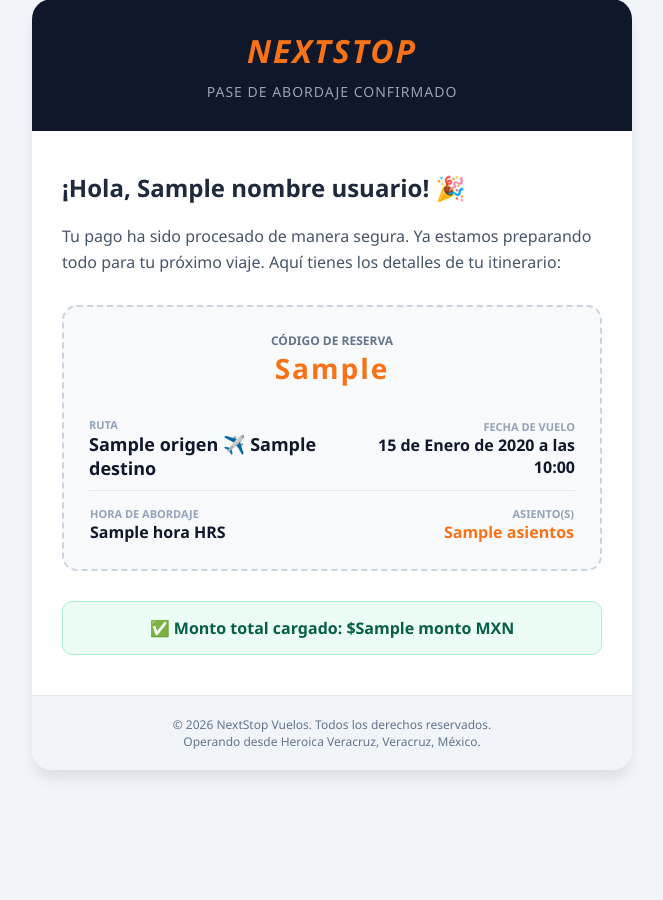
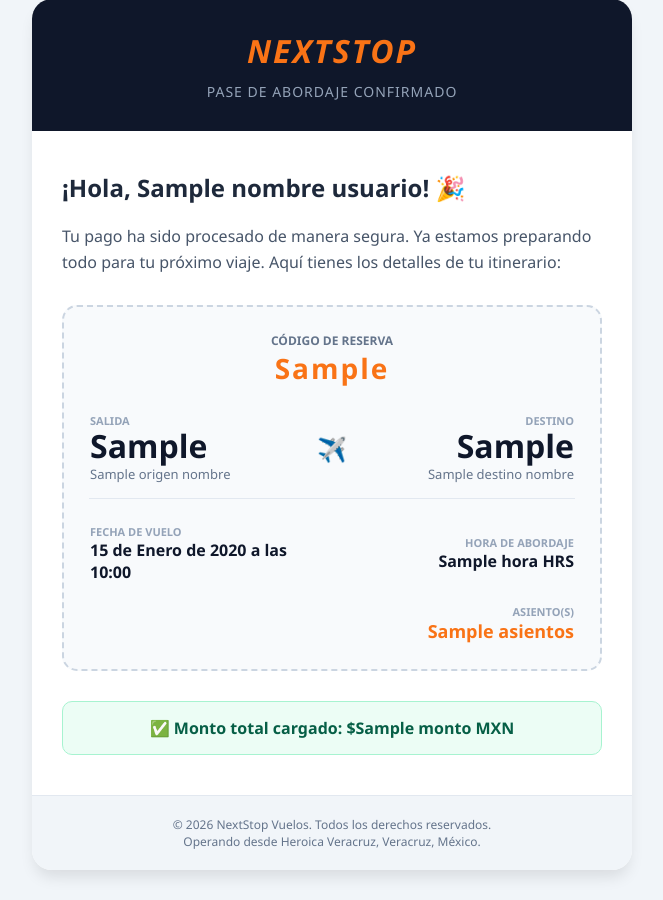
Before and after one commit to josemelas/NextStop, a Django app: template backend/reservas/templates/reservas/email_confirmacion.html in a window 1280 px wide. Shown: the part 31-931 px from the top of the page, without its empty margins (308-971 px from the left). Before the commit the page ends 808 px from the top, so only its background shows below. Run offline with Django 5.2, Linux system fonts and the light colour scheme; the template is opened without the code that fills it: most values are stand-ins (such as "Sample title", 1, 10 or a date in 2020).

Commit message:
Canbios para ux

```diff
--- a/backend/reservas/templates/reservas/email_confirmacion.html
+++ b/backend/reservas/templates/reservas/email_confirmacion.html
@@ -12,30 +12,50 @@
                 <p style="color: #475569; font-size: 16px; line-height: 1.6;">Tu pago ha sido procesado de manera segura. Ya estamos preparando todo para tu próximo viaje. Aquí tienes los detalles de tu itinerario:</p>
 
                 <div style="background-color: #f8fafc; border: 2px dashed #cbd5e1; border-radius: 15px; padding: 25px; margin: 30px 0;">
-                    <div style="text-align: center; margin-bottom: 20px;">
+
+                    <div style="text-align: center; margin-bottom: 25px;">
                         <span style="font-size: 12px; color: #64748b; font-weight: bold; text-transform: uppercase;">CÓDIGO DE RESERVA</span><br>
                         <span style="font-size: 28px; color: #f97316; font-weight: 900; letter-spacing: 2px;">{{ codigo_confirmacion }}</span>
                     </div>
 
+                    <table style="width: 100%; border-collapse: collapse; margin-bottom: 20px; border-bottom: 1px solid #e2e8f0;">
+                        <tr>
+                            <td style="padding-bottom: 15px; width: 42%;">
+                                <span style="font-size: 11px; color: #94a3b8; font-weight: bold; text-transform: uppercase;">SALIDA</span><br>
+                                <div style="font-size: 32px; color: #0f172a; font-weight: 900; line-height: 1.1;">{{ origen_codigo }}</div>
+                                <div style="font-size: 13px; color: #64748b; font-weight: 500; margin-top: 2px;">{{ origen_nombre }}</div>
+                            </td>
+
+                            <td style="padding-bottom: 15px; width: 16%; text-align: center; vertical-align: middle;">
+                                <div style="font-size: 24px; color: #f97316;">✈️</div>
+                            </td>
+
+                            <td style="padding-bottom: 15px; width: 42%; text-align: right;">
+                                <span style="font-size: 11px; color: #94a3b8; font-weight: bold; text-transform: uppercase;">DESTINO</span><br>
+                                <div style="font-size: 32px; color: #0f172a; font-weight: 900; line-height: 1.1;">{{ destino_codigo }}</div>
+                                <div style="font-size: 13px; color: #64748b; font-weight: 500; margin-top: 2px;">{{ destino_nombre }}</div>
+                            </td>
+                        </tr>
+                    </table>
+
                     <table style="width: 100%; border-collapse: collapse;">
                         <tr>
-                            <td style="padding: 10px 0; border-bottom: 1px solid #e2e8f0;">
-                                <span style="font-size: 11px; color: #94a3b8; font-weight: bold;">RUTA</span><br>
-                                <span style="font-size: 18px; color: #0f172a; font-weight: 800;">{{ origen }} ✈️ {{ destino }}</span>
-                            </td>
-                            <td style="padding: 10px 0; border-bottom: 1px solid #e2e8f0; text-align: right;">
+                            <td style="padding-top: 5px; width: 50%;">
                                 <span style="font-size: 11px; color: #94a3b8; font-weight: bold;">FECHA DE VUELO</span><br>
                                 <span style="font-size: 16px; color: #0f172a; font-weight: bold;">{{ fecha }}</span>
                             </td>
-                        </tr>
-                        <tr>
-                            <td style="padding-top: 15px;">
+                            <td style="padding-top: 5px; width: 50%; text-align: right;">
                                 <span style="font-size: 11px; color: #94a3b8; font-weight: bold;">HORA DE ABORDAJE</span><br>
                                 <span style="font-size: 16px; color: #0f172a; font-weight: bold;">{{ hora }} HRS</span>
                             </td>
-                            <td style="padding-top: 15px; text-align: right;">
+                        </tr>
+                        <tr>
+                            <td style="padding-top: 20px;">
+                                &nbsp;
+                            </td>
+                            <td style="padding-top: 20px; text-align: right;">
                                 <span style="font-size: 11px; color: #94a3b8; font-weight: bold;">ASIENTO(S)</span><br>
-                                <span style="font-size: 16px; color: #f97316; font-weight: 900;">{{ asientos }}</span>
+                                <span style="font-size: 18px; color: #f97316; font-weight: 900;">{{ asientos }}</span>
                             </td>
                         </tr>
                     </table>
```
Also changed, not shown: backend/reservas/views/crear_reservas.py (+11 -3 lines).
